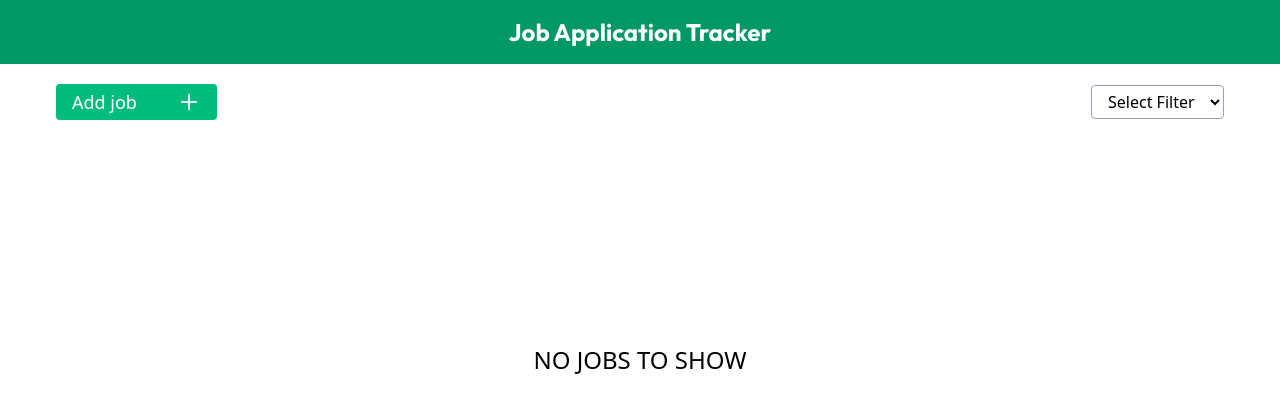
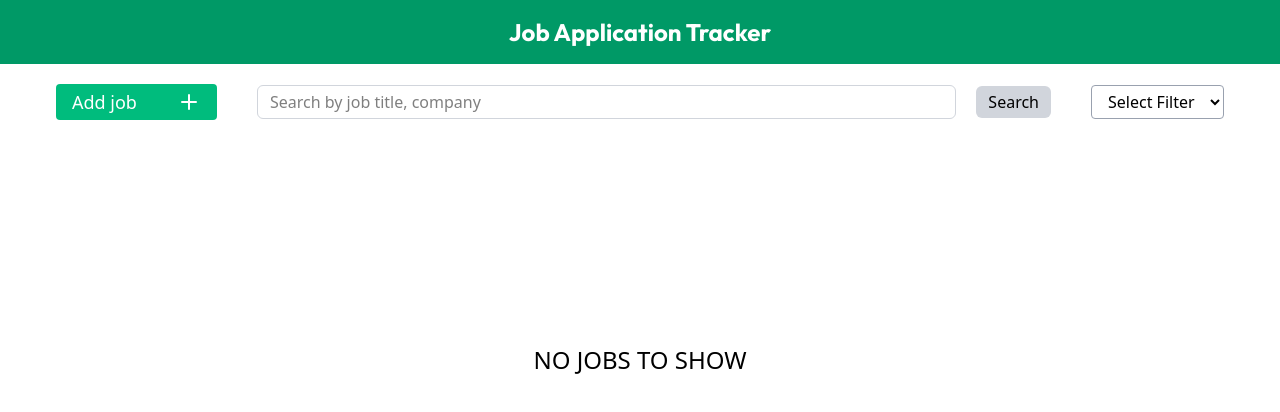
Before and after one commit to DeepakRizal/job-application-tracker, a React (Vite) app: page / in a window 1280 px wide. Shown: the top 412 px of the page. Built offline with nearby package versions, Linux system fonts and the light colour scheme.

Commit message:
feat: add search ui to the header section

```diff
--- a/src/components/HeaderSection.tsx
+++ b/src/components/HeaderSection.tsx
@@ -9,7 +9,7 @@ const HeaderSection = () => {
   }
 
   return (
-    <div className="mt-5 flex justify-between items-center px-5 md:px-14">
+    <div className="mt-5 flex justify-between flex-wrap gap-5 md:gap-10 items-center px-5 md:px-14">
       <button
         className="bg-emerald-500 cursor-pointer flex items-center justify-center px-2 md:px-4 py-1 gap-5 md:gap-10 text-white rounded-sm"
         onClick={handleAddJob}
@@ -17,6 +17,16 @@ const HeaderSection = () => {
         <span className="text-[14px] md:text-lg">Add job</span>
         <Plus />
       </button>
+      <div className=" flex-2/3  flex items-center gap-3 md:gap-5 ">
+        <input
+          placeholder="Search by job title, company"
+          className="border border-gray-300 outline-none flex-2/3 rounded-md px-1.5 md:px-3 py-1"
+          type="text"
+        />
+        <button className="bg-gray-300 px-3 py-1 rounded-md cursor-pointer">
+          Search
+        </button>
+      </div>
       <div>
         <div>
           <select
```
